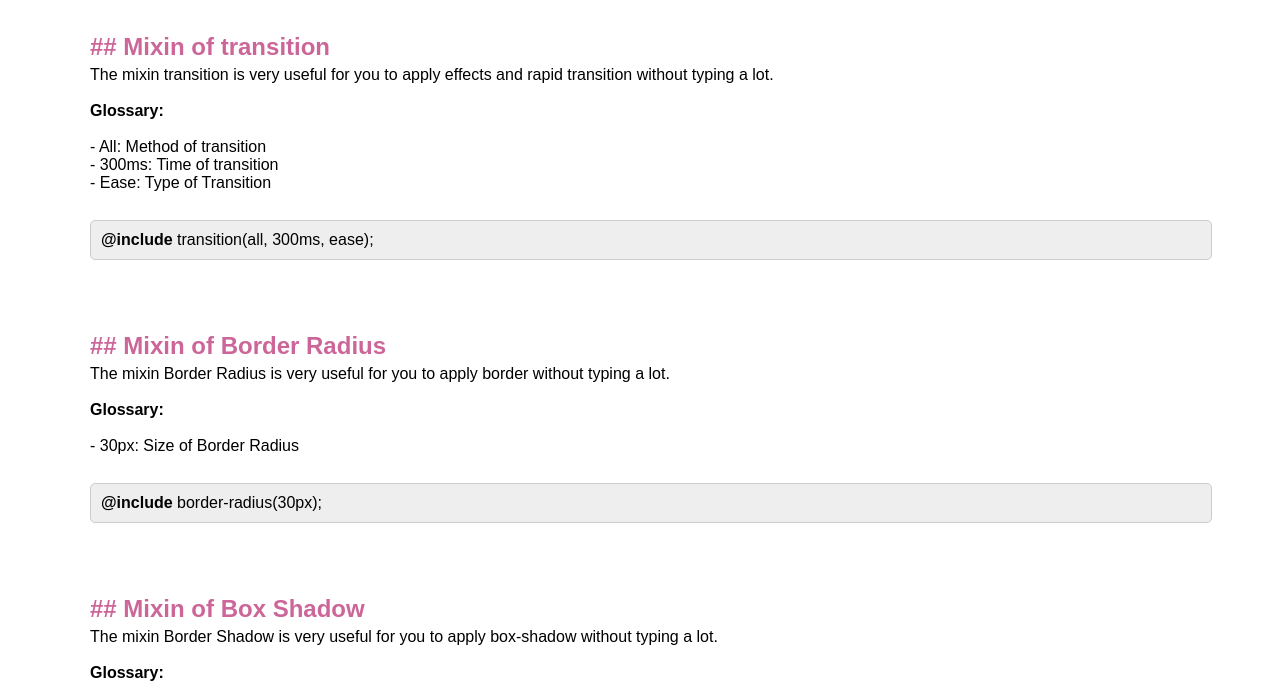
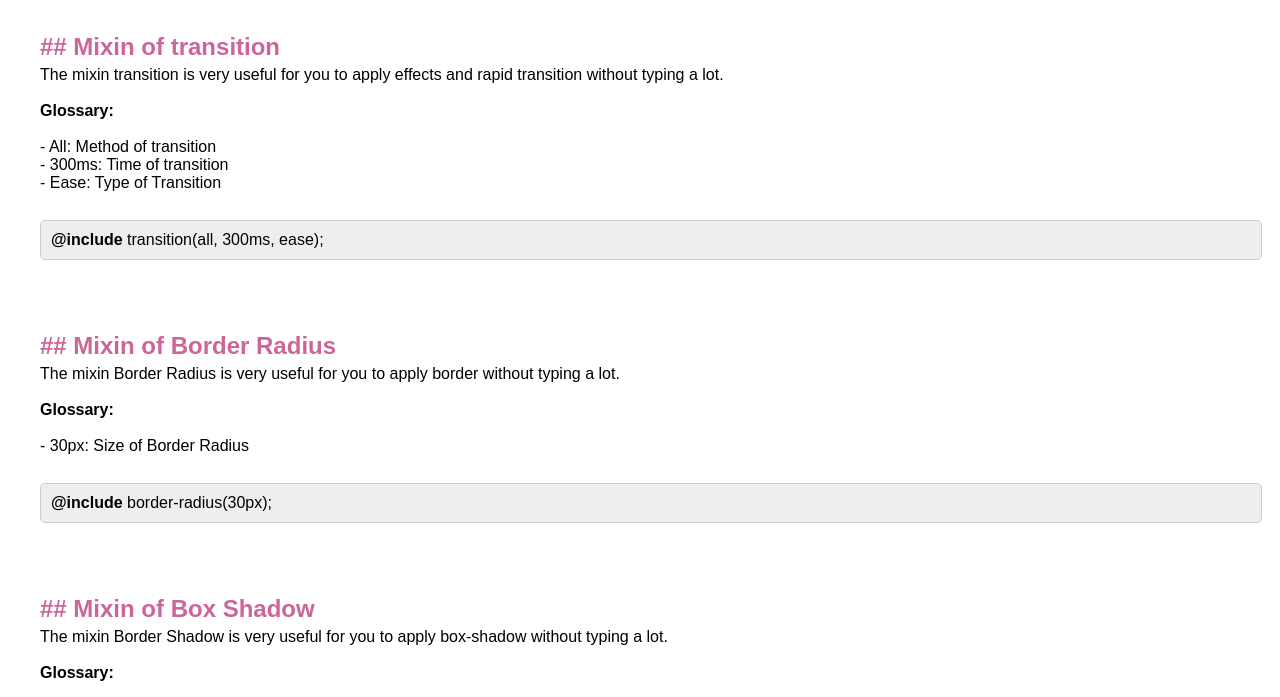
Before and after one commit to neysimoes/sass-devtools, a plain HTML site: page index.html in a window 1280 px wide. Shown: the part 726-1423 px from the top of the page. Drawn offline with nearby package versions, Linux system fonts and the light colour scheme; files whose address does not match are found by name.

Commit message:
Changing again the style.css file.

```diff
--- a/css/style.scss
+++ b/css/style.scss
@@ -30,7 +30,7 @@ $white: #fff;
 }
 
 .container {
-  max-width: 1100px;
+  max-width: 1200px;
   margin: 0 auto;
 }
 
```
Also changed, not shown: css/style.css.
